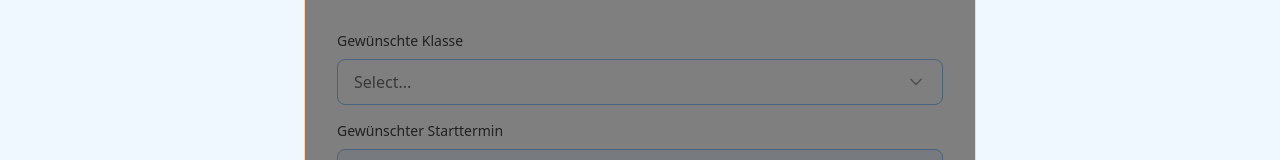
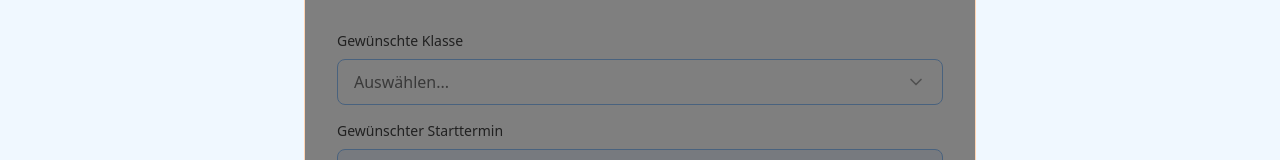
Before and after one commit to WebGraaf/Default-Seite-Vorlage, a React (Vite) app: page /anmelden in a window 1280 px wide. Shown: the part 1095-1255 px from the top of the page. Built offline with nearby package versions, Linux system fonts and the light colour scheme.

Commit message:
Übersetze englische Texte im Anmeldeformular ins Deutsche

```diff
--- a/src/components/AnmeldeFormular.tsx
+++ b/src/components/AnmeldeFormular.tsx
@@ -35,7 +35,7 @@ const Select: React.FC<SelectProps> = ({ label, options, value, onChange, error
     setIsOpen(false);
   };
 
-  const selectedLabel = options.find(opt => opt.value === selected)?.label || 'Select...';
+  const selectedLabel = options.find(opt => opt.value === selected)?.label || 'Auswählen...';
 
   return (
     <div className="relative" ref={ref}>
@@ -322,7 +322,7 @@ const FormResult: React.FC<FormResultProps> = ({ type, title, message, onClose }
           onClick={onClose}
           className="w-full py-3 bg-white text-black rounded-lg hover:bg-gray-100 transition-colors duration-200 font-medium"
         >
-          Close
+          Schließen
         </button>
       </div>
     </div>
```
